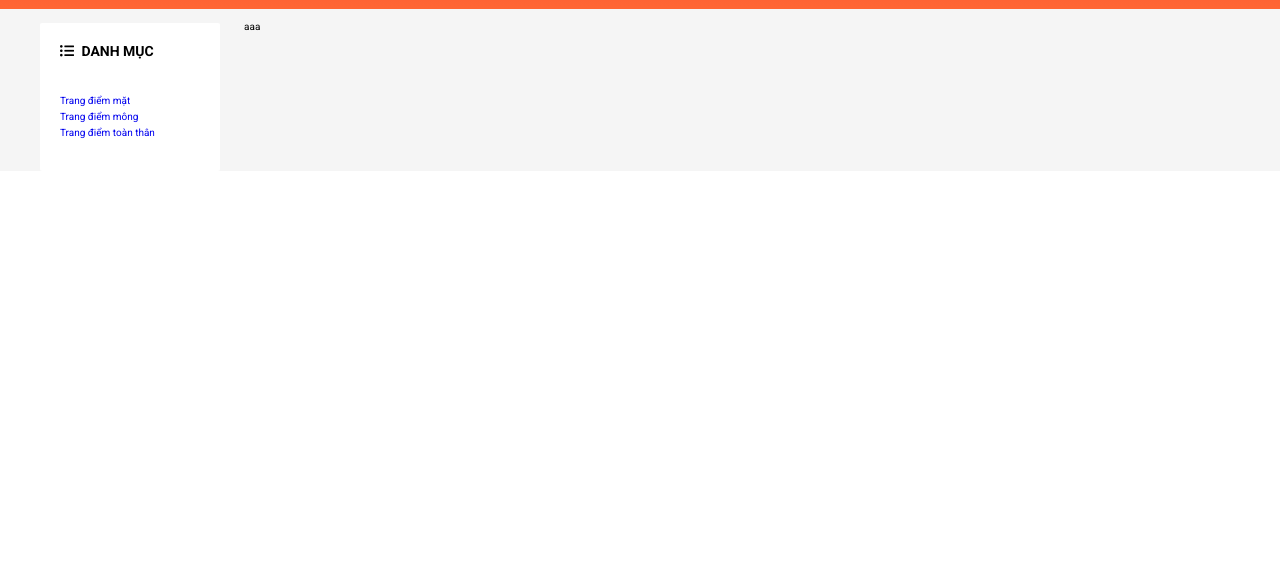
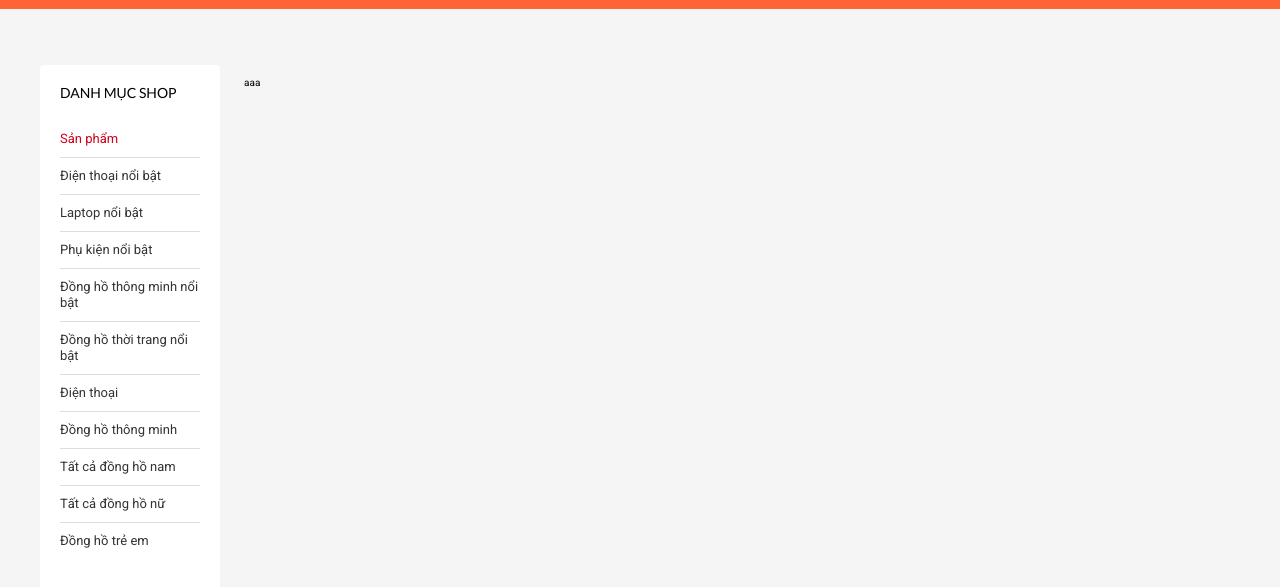
Before and after one commit to truongvanduy/clone_shopee, a plain HTML site: page index.html in a window 1280 px wide. Shown: the part 111-698 px from the top of the page. Drawn offline with nearby package versions, Linux system fonts and the light colour scheme.

Commit message:
add product list

```diff
--- a/assets/css/main.css
+++ b/assets/css/main.css
@@ -32,7 +32,7 @@
 .navbar-list__item-link:hover .navbar-list__icon-link,
 .navbar-list__icon-link:hover {
   cursor: pointer;
-    color: rgba(255,255,255,0.7);
+  color: rgba(255, 255, 255, 0.7);
 }
 
 .navbar-list__item {
@@ -40,7 +40,7 @@
   position: relative;
   min-height: 26px;
 }
-.navbar-list__item--unclickable{
+.navbar-list__item--unclickable {
   cursor: text;
   color: var(--white-color);
 }
@@ -62,7 +62,7 @@
   background-color: #fff;
   opacity: 0.5;
   right: -9px;
-    top: calc((100% - 1.3rem)/2);
+  top: calc((100% - 1.3rem) / 2);
 }
 
 .navbar-list__item-link .navbar-list__icon-link {
@@ -111,7 +111,6 @@
 .header__qr-img {
   width: 100%;
   border-radius: 3px;
-
 }
 
 .header__qr-apps {
@@ -173,7 +172,6 @@
   display: flex;
   justify-content: center;
 }
-
 
 .notif__register-btn,
 .notif__login-btn {
@@ -519,22 +517,25 @@ button.search-bar__search-btn {
 
 .app__container {
   background-color: #f5f5f5;
+  padding: 56px 0;
 }
 
 .category {
   background-color: var(--white-color);
-    border-radius: 2px;
+  border-radius: 4px;
   padding: 0 20px 20px;
 }
 
 .store {
-
 }
 
 .category__heading {
+  font-family: "Lato", sans-serif;
   font-size: 1.4rem;
   text-transform: uppercase;
-    padding: 20px 0px 20px;
+  font-weight: normal;
+  padding: 20px 0px 10px;
+  margin: 0;
 }
 
 .category__menu-icon {
@@ -547,13 +548,25 @@ button.search-bar__search-btn {
 }
 
 .category-item {
+  padding: 10px 0;
+  font-size: 1.3rem;
+  cursor: pointer;
+}
 
+.category-item + .category-item {
+  border-top: 1px solid #ddd;
+}
+
+.category-item--active a {
+  color: #d0011b;
 }
 
 .category-item__link {
   text-decoration: none;
+  color: var(--text-color);
+  display: block;
+  width: 100%;
 }
-
 
 /* Authenication form */
 
@@ -581,7 +594,7 @@ button.search-bar__search-btn {
   opacity: 0.9;
 }
 
-.auth-modal__close i{
+.auth-modal__close i {
   padding-right: 5.5px;
 }
 
@@ -657,7 +670,7 @@ button.search-bar__search-btn {
 
 .auth-form__sep-line {
   height: 1px;
-    width: calc((100% - 50px)/2);
+  width: calc((100% - 50px) / 2);
   background-color: #ccc;
 }
 
@@ -699,7 +712,6 @@ button.search-bar__search-btn {
   font-size: 2rem;
 }
 
-
 .auth-form__reminder {
   font-size: 1.2rem;
   padding: 32px 32px 0;
--- a/index.html
+++ b/index.html
@@ -4,6 +4,10 @@
     <meta charset="UTF-8" />
     <meta http-equiv="X-UA-Compatible" content="IE=edge" />
     <meta name="viewport" content="width=device-width, initial-scale=1.0" />
+    <link
+      rel="stylesheet"
+      href="https://fonts.googleapis.com/css?family=Lato"
+    />
     <title>Shộp be</title>
     <link
       rel="stylesheet"
@@ -69,10 +73,12 @@
               </li>
               <li class="navbar-list__item">
                 <span class="navbar-list__item--unclickable">Kết nối</span>
-                <a href="#" class="navbar-list__icon-link"
+                <a
+                  href="https://www.facebook.com/ShopeeVN"
+                  class="navbar-list__icon-link"
                   ><i class="fab fa-facebook"></i
                 ></a>
-                <a href="#" class="navbar-list__icon-link"
+                <a href="https://www.instagram.com/Shopee_VN/" class="navbar-list__icon-link"
                   ><i class="fab fa-instagram"></i
                 ></a>
               </li>
@@ -345,18 +351,87 @@
             <div class="grid__col-2">
               <nav class="category">
                 <div class="store"></div>
-                <h3 class="category__heading">
-                  <i class="fas fa-list-ul category__menu-icon"></i>
-                  Danh mục</h3>
+                <h3 class="category__heading">Danh mục Shop</h3>
                 <ul class="category-list">
-                  <li class="category-item">
-                    <a href="#" class="category-item__link">Trang điểm mặt</a>
+                  <li class="category-item category-item--active">
+                    <a
+                      href="https://shopee.vn/shop/524196099/search?page=0"
+                      class="category-item__link"
+                      >Sản phẩm</a
+                    >
                   </li>
                   <li class="category-item">
-                    <a href="#" class="category-item__link">Trang điểm mông</a>
+                    <a
+                      href="https://shopee.vn/shop/524196099/search?page=0&shopCollection=128951513"
+                      class="category-item__link"
+                      >Điện thoại nổi bật</a
+                    >
                   </li>
                   <li class="category-item">
-                    <a href="#" class="category-item__link">Trang điểm toàn thân</a>
+                    <a
+                      href="https://shopee.vn/shop/524196099/search?page=0&shopCollection=128951525"
+                      class="category-item__link"
+                      >Laptop nổi bật</a
+                    >
+                  </li>
+
+                  <li class="category-item">
+                    <a
+                      href="https://shopee.vn/shop/524196099/search?page=0&shopCollection=128951543"
+                      class="category-item__link"
+                      >Phụ kiện nổi bật</a
+                    >
+                  </li>
+
+                  <li class="category-item">
+                    <a
+                      href="https://shopee.vn/shop/524196099/search?page=0&shopCollection=128951551"
+                      class="category-item__link"
+                      >Đồng hồ thông minh nổi bật</a
+                    >
+                  </li>
+
+                  <li class="category-item">
+                    <a
+                      href="https://shopee.vn/shop/524196099/search?page=0&shopCollection=128951586"
+                      class="category-item__link"
+                      >Đồng hồ thời trang nổi bật</a
+                    >
+                  </li>
+                  <li class="category-item">
+                    <a
+                      href="https://shopee.vn/shop/524196099/search?page=0&shopCollection=128951591"
+                      class="category-item__link"
+                      >Điện thoại</a
+                    >
+                  </li>
+                  <li class="category-item">
+                    <a
+                      href="https://shopee.vn/shop/524196099/search?page=0&shopCollection=128951699"
+                      class="category-item__link"
+                      >Đồng hồ thông minh</a
+                    >
+                  </li>
+                  <li class="category-item">
+                    <a
+                      href="https://shopee.vn/shop/524196099/search?page=0&shopCollection=128951707"
+                      class="category-item__link"
+                      >Tất cả đồng hồ nam</a
+                    >
+                  </li>
+                  <li class="category-item">
+                    <a
+                      href="https://shopee.vn/shop/524196099/search?page=0&shopCollection=129034914"
+                      class="category-item__link"
+                      >Tất cả đồng hồ nữ</a
+                    >
+                  </li>
+                  <li class="category-item">
+                    <a
+                      href="https://shopee.vn/shop/524196099/search?page=0&shopCollection=129062824"
+                      class="category-item__link"
+                      >Đồng hồ trẻ em</a
+                    >
                   </li>
                 </ul>
               </nav>
```
Lines whose indentation alone changed are shown as unchanged.
